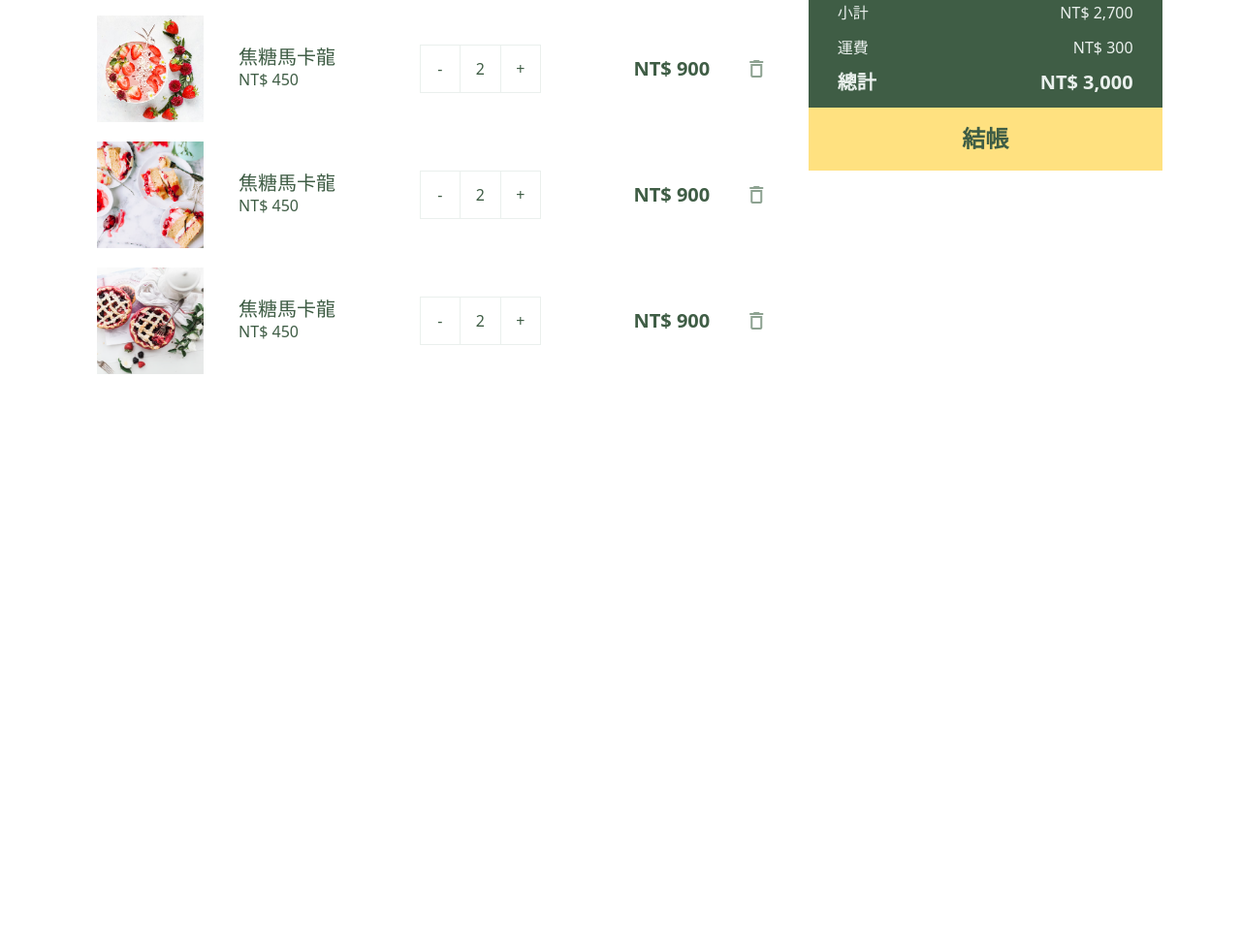
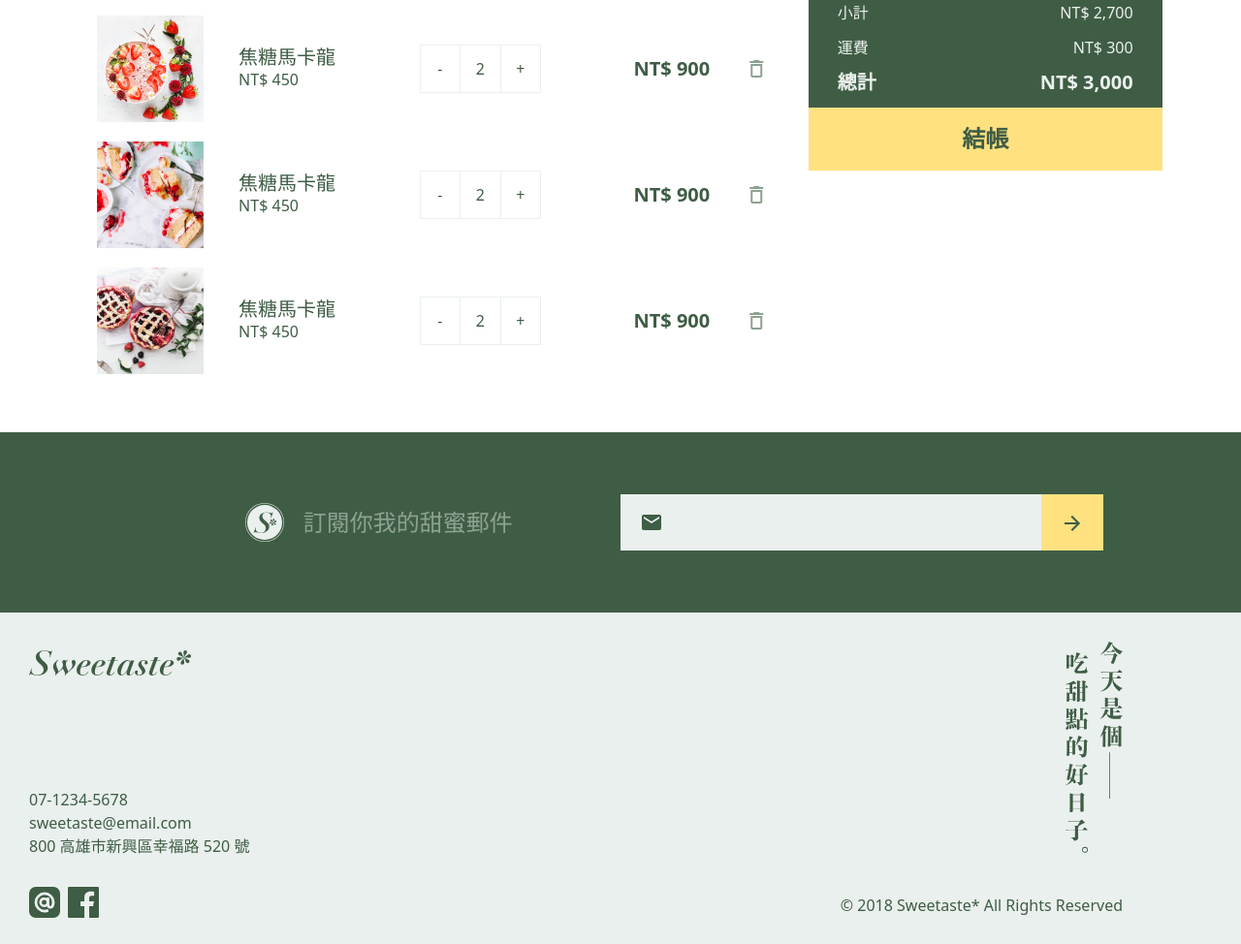
Before and after one commit to KerkerWang/Sweetaste, a plain HTML site: page pages/cart.html in a window 1280 px wide. Shown: the part 209-1183 px from the top of the page at 97% size. Before the commit the page ends 800 px from the top, so only its background shows below. Drawn offline with nearby package versions, Linux system fonts and the light colour scheme.

Commit message:
update footer part in cart.html

```diff
--- a/pages/cart.html
+++ b/pages/cart.html
@@ -151,6 +151,59 @@
         </div>
       </div>
     </main>
+    <footer>
+      <section>
+        <div
+          class="container-fluid subscribe bg-primary d-flex align-items-center justify-content-center"
+        >
+          <div class="row subscribePart w-100">
+            <div class="col-md-1"></div>
+            <div class="col col-md-5 d-flex describe">
+              <img src="../images/logo-light.svg" alt="" />
+              <p>訂閱你我的甜蜜郵件</p>
+            </div>
+            <div
+              class="col col-md-5 mailPart d-flex bg-secondary justify-content-between align-items-center p-0"
+            >
+              <img
+                src="../images/mail-24px.png"
+                alt=""
+                class="bg-transparent"
+              />
+              <input
+                type="email"
+                class="email bg-transparent border-0 flex-grow-1"
+                name="e-mail"
+              />
+              <a href="#" class="mailPartEnter bg-highlight">
+                <img src="../images/arrow_forward-24px.png" alt="" />
+              </a>
+            </div>
+            <div class="col-md-1"></div>
+          </div>
+        </div>
+      </section>
+      <section>
+        <div
+          class="container-fluid footer bg-secondary d-flex flex-column position-relative"
+        >
+          <div class="footerSlogan d-none d-md-block"></div>
+          <div class="footerLogo"></div>
+          <p class="info text-primary">
+            07-1234-5678 <br />
+            sweetaste@email.com <br />
+            800 高雄市新興區幸福路 520 號
+          </p>
+          <div class="socialMedia d-flex">
+            <a href="#" class="socialMedia1"></a>
+            <a href="#" class="socialMedia2"></a>
+          </div>
+          <p class="copyright text-primary">
+            © 2018 Sweetaste* All Rights Reserved
+          </p>
+        </div>
+      </section>
+    </footer>
   </body>
   <script
     src="https://cdn.jsdelivr.net/npm/bootstrap@5.1.1/dist/js/bootstrap.bundle.min.js"
--- a/styles/_cart.scss
+++ b/styles/_cart.scss
@@ -5,6 +5,7 @@
     display: flex;
     margin-top: 1.875rem;
     align-items: flex-start;
+    margin-bottom: 2.5rem;
   }
 }
 .yourCart {
```
Also changed, not shown: styles/all.css, 1 other file.
